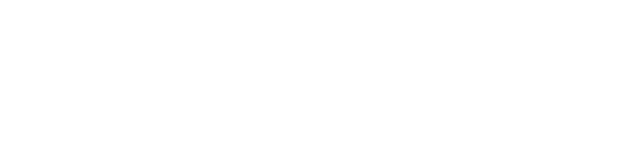
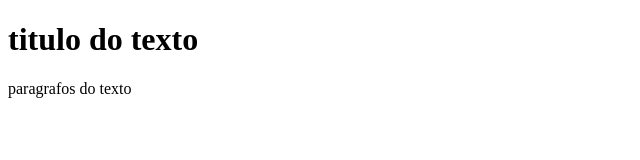
Before and after one commit to ViniciusIfpr2026Inf1/Minha-Primeira-Pagina, a plain HTML site: page index.html in a window 1280 px wide. Shown: the whole page, without its empty margins (0-640 px from the left). Drawn offline with Linux system fonts and the light colour scheme.

Commit message:
V1 do site

```diff
--- a/index.html
+++ b/index.html
@@ -1,10 +1,10 @@
 <!DOCTYPE html>
 <html lang="pt-BR">
     <head>
-		<title></title>
+		<title>titulo da pagina</title>
 	</head>
 	<body>
-		<h1></h1>
-		<p></p>
+		<h1>titulo do texto</h1>
+		<p>paragrafos do texto</p>
 	</body>
 </html>
```
